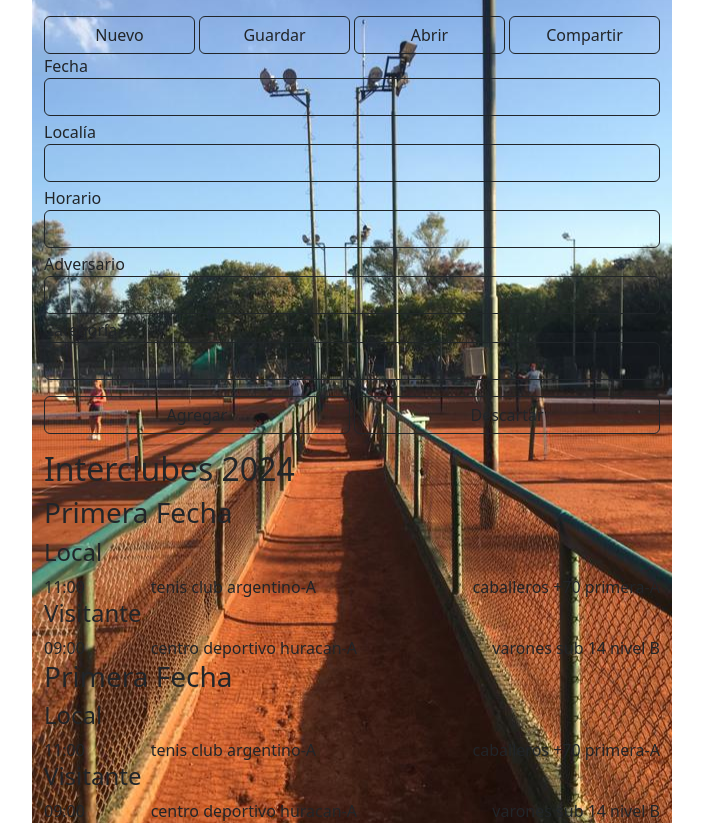
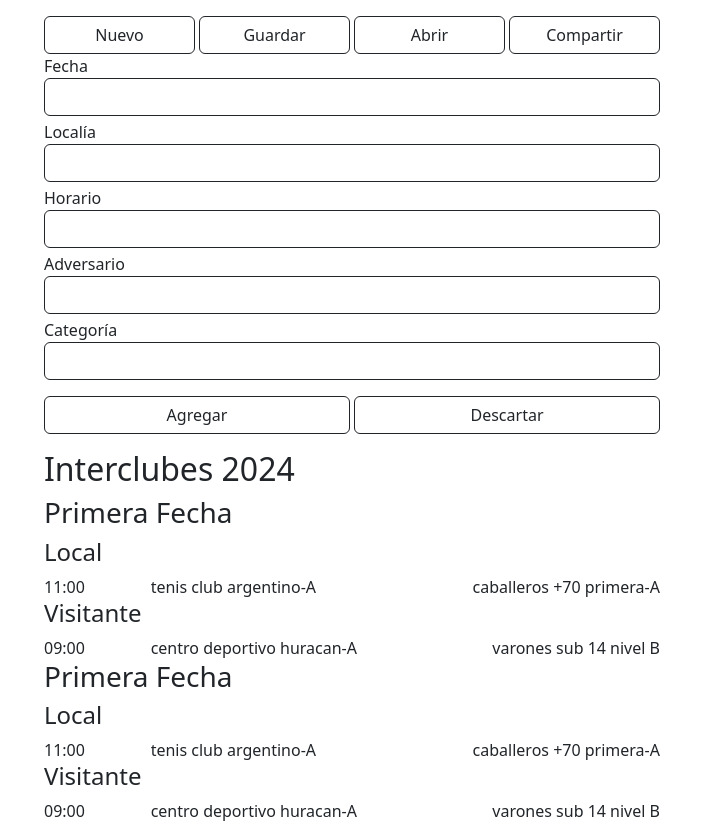
Before and after one commit to moradan/flyer-geba, a Next.js app: page / in a window 1280 px wide. Shown: the whole page, without its empty margins (288-991 px from the left). Built offline with nearby package versions, Linux system fonts and the light colour scheme.

Commit message:
remove fondo during development

```diff
--- a/src/pages/index.tsx
+++ b/src/pages/index.tsx
@@ -15,7 +15,7 @@ export default function Home() {
         <meta name="description" content="Generated by create next app" />
         <meta name="viewport" content="width=device-width, initial-scale=1" />
       </Head>
-      <div className='container col-12 col-sm-9 col-md-8 col-lg-7 col-xl-6 pt-3 fondo'>
+      <div className='container col-12 col-sm-9 col-md-8 col-lg-7 col-xl-6 pt-3'>
           <nav className="row g-1">
             <PanelControl />
           </nav>
```
